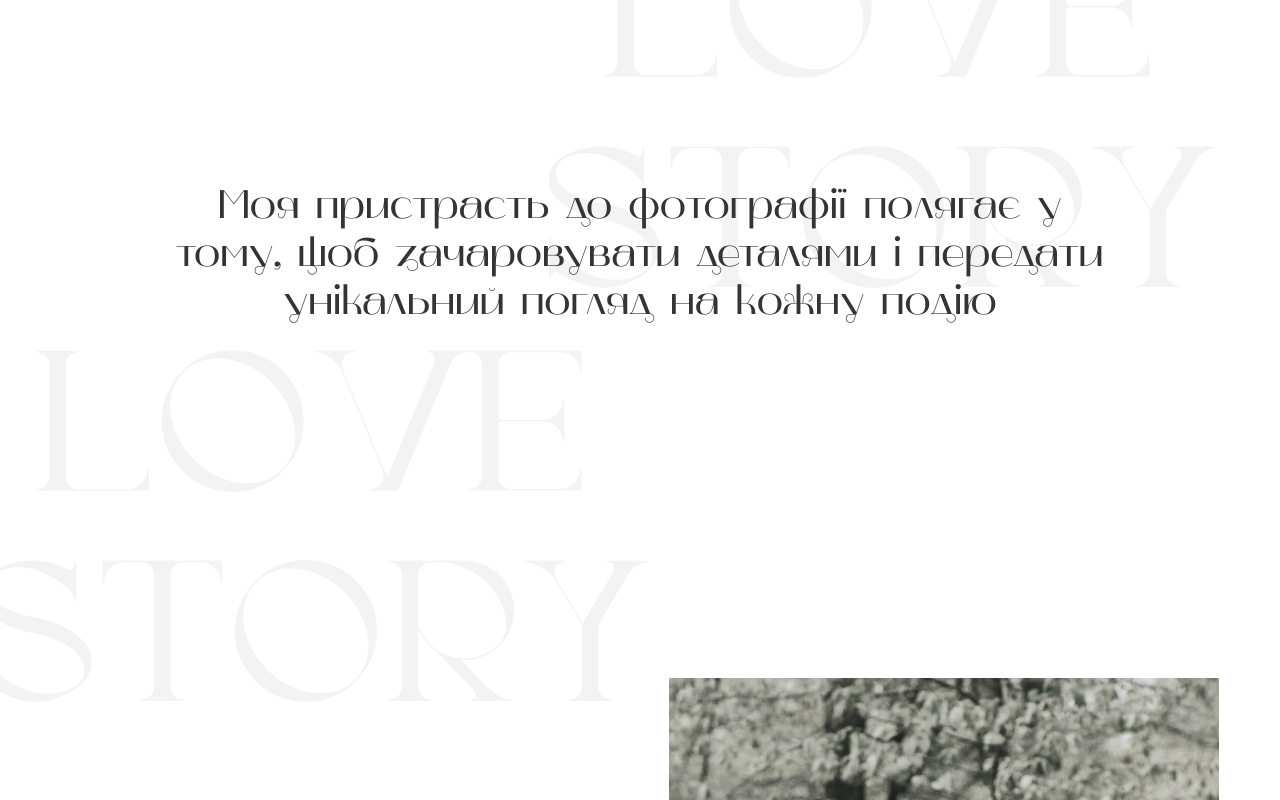
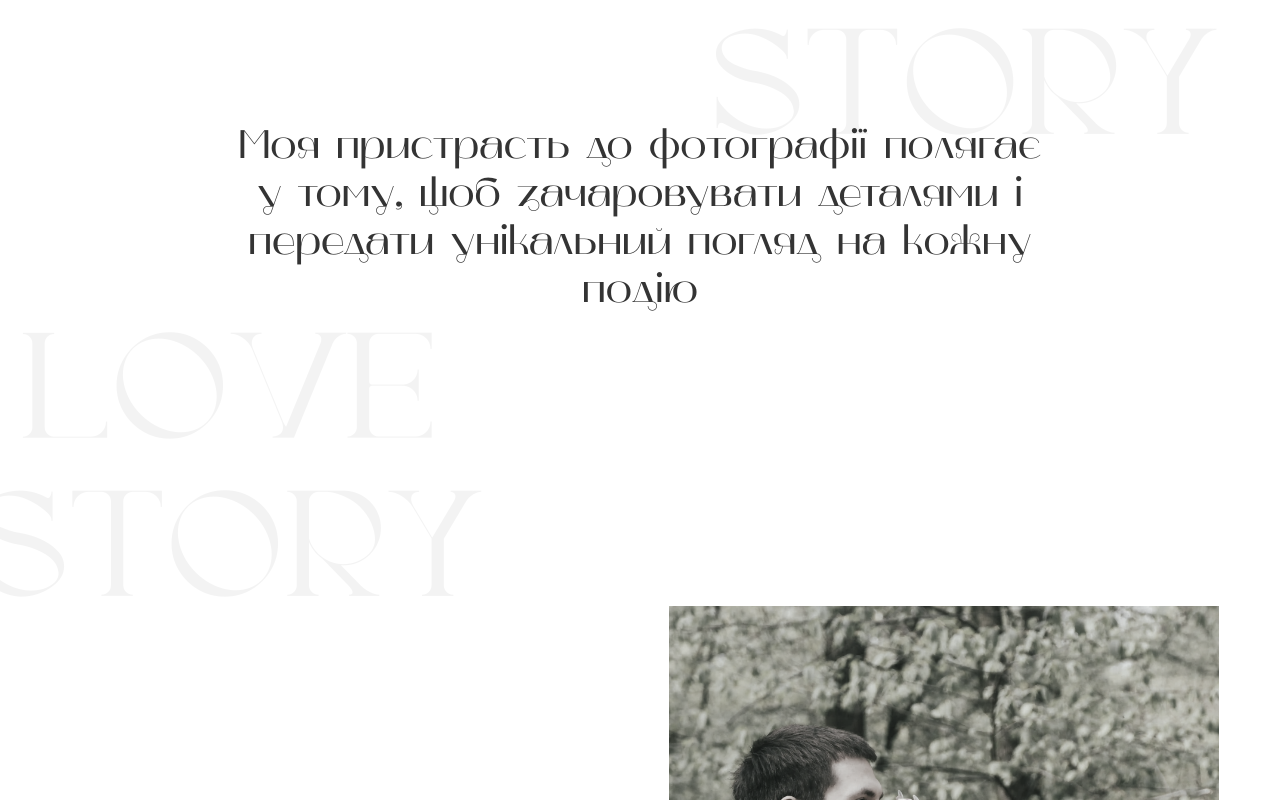
Before and after one commit to Kliruk/marsel, a Next.js app: page / in a window 1280 px wide. Shown: the part 2120-2920 px from the top of the page. Built offline with nearby package versions, Linux system fonts and the light colour scheme.

Commit message:
CSS bug fix: background-text, about-me

```diff
--- a/src/styles/components/about-me.module.css
+++ b/src/styles/components/about-me.module.css
@@ -135,6 +135,14 @@
     .myPassion__Header,
     .finalSection__Header {
         font-size: 40px;
+    }
+
+    .myPassion__Header{
+        max-width: 840px;
+    }
+
+    .myPassionSection{
+        margin: 290px 0;
     }
 }
 
--- a/src/styles/hooks/background-text.module.css
+++ b/src/styles/hooks/background-text.module.css
@@ -18,11 +18,13 @@
   }
 
 
-@media screen and (max-width: 992px) {
+  @media screen and (max-width: 1334px) {
     .backgroundTextBig{
       font-size: 150px;
     }
+  }
 
+@media screen and (max-width: 992px) {
     .backgroundTextSmall{
       font-size: 70px;
     }
```
